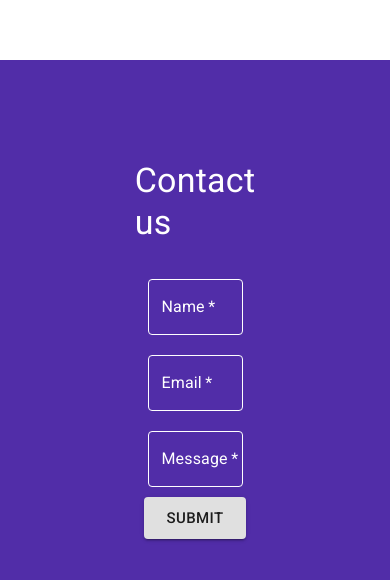
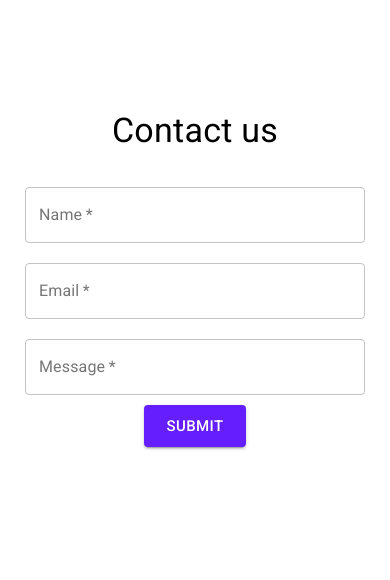
Before and after one commit to HannesDahlvik/budget-planner, a React (Create React App) app in the folder frontend/: page / in a window 390 px wide. Shown: the part 2028-2608 px from the top of the page. Built offline with nearby package versions, Linux system fonts and the light colour scheme.

Commit message:
Changed a few things in homepage

```diff
--- a/frontend/src/pages/Homepage.jsx
+++ b/frontend/src/pages/Homepage.jsx
@@ -53,7 +53,7 @@ class Homepage extends React.Component {
                         <div className="contact-form-input-wrapper">
                             <TextField multiline rowsMax={6} className={classes.textField} label="Message" required variant="outlined" />
                         </div>
-                        <Button size="large" variant="contained">Submit</Button>
+                        <Button size="large" variant="contained" color="secondary">Submit</Button>
                     </form>
                 </div>
             </>
--- a/frontend/src/pages/Homepage.scss
+++ b/frontend/src/pages/Homepage.scss
@@ -65,16 +65,15 @@
 
 .contact-section {
     height: 95vh;
-    background: #512da8;
 
     .contact-form {
         display: flex;
         align-items: center;
         flex-direction: column;
-        width: 50%;
+        width: 400px;
+        max-width: 100%;
         margin: 0 auto;
         padding: 100px 50px;
-        color: #fff;
 
         h4 {
             margin-bottom: 25px;
@@ -86,19 +85,20 @@
 
             .MuiTextField-root {
                 width: 100%;
-
-                .MuiOutlinedInput-notchedOutline {
-                    border-color: #fff;
-                }
-
-                input {
-                    color: #fff;
-                }
-
-                label {
-                    color: #fff;
-                }
             }
         }
     }
 }
+
+@media(max-width: 1200px) {
+    .contact-form {
+        width: 60% !important;
+        padding: 50px 25px !important;
+    }
+}
+
+@media(max-width: 800px) {
+    .contact-form {
+        width: 100% !important;
+    }
+}
```
